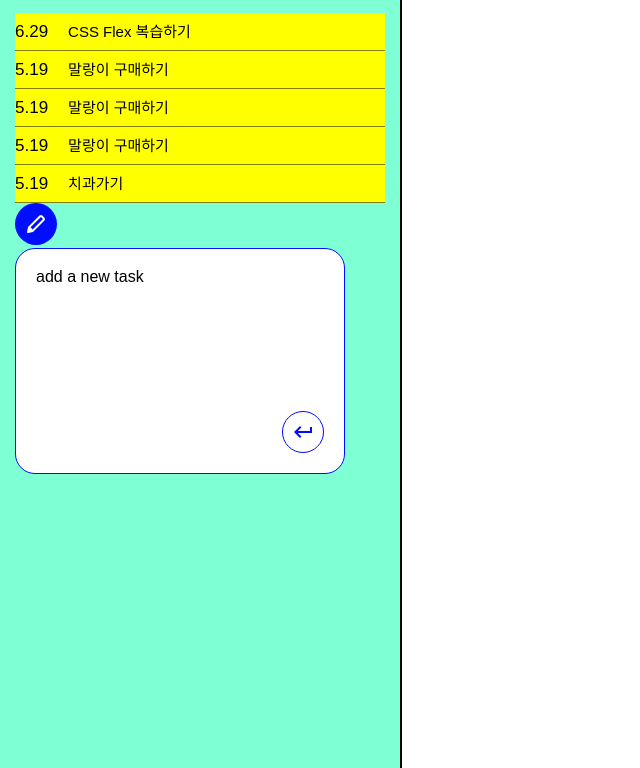
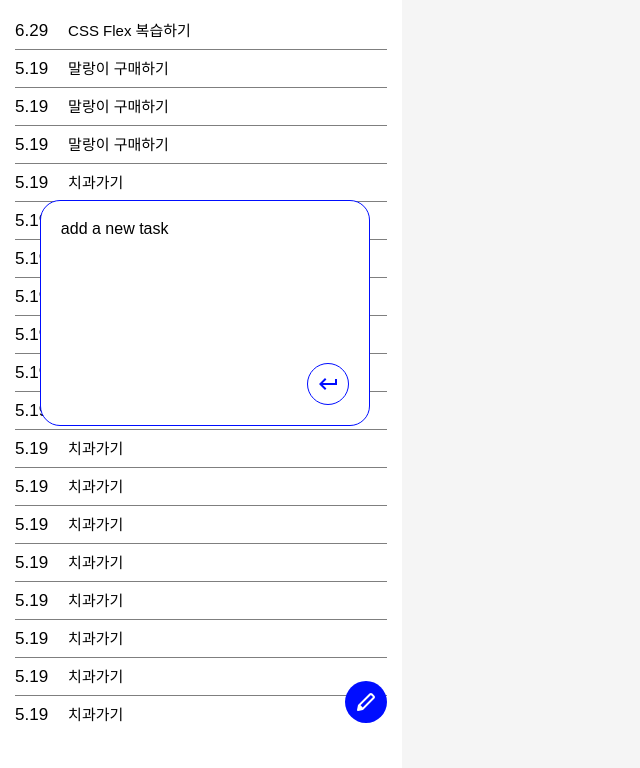
Before and after one commit to 1esther6624-hue/toDoList, a plain HTML site: page index.html in a window 1280 px wide. Shown: the part 106-874 px from the top of the page, without its empty margins (0-640 px from the left). Drawn offline with Linux system fonts and the light colour scheme; a web font is replaced by a local one.

Commit message:
투두 css완성

```diff
--- a/index.html
+++ b/index.html
@@ -41,6 +41,90 @@
                 </li>
                 <li>
                     <a href="#" class="date">5.19</a>
+                    <a href="#" class="list">치과가기</a>
+                </li>
+                <li>
+                    <a href="#" class="date">5.19</a>
+                    <a href="#" class="list">치과가기</a>
+                </li>
+                <li>
+                    <a href="#" class="date">5.19</a>
+                    <a href="#" class="list">치과가기</a>
+                </li>
+                <li>
+                    <a href="#" class="date">5.19</a>
+                    <a href="#" class="list">치과가기</a>
+                </li>
+                <li>
+                    <a href="#" class="date">5.19</a>
+                    <a href="#" class="list">치과가기</a>
+                </li>
+                <li>
+                    <a href="#" class="date">5.19</a>
+                    <a href="#" class="list">치과가기</a>
+                </li>
+                <li>
+                    <a href="#" class="date">5.19</a>
+                    <a href="#" class="list">치과가기</a>
+                </li>
+                <li>
+                    <a href="#" class="date">5.19</a>
+                    <a href="#" class="list">치과가기</a>
+                </li>
+                <li>
+                    <a href="#" class="date">5.19</a>
+                    <a href="#" class="list">치과가기</a>
+                </li>
+                <li>
+                    <a href="#" class="date">5.19</a>
+                    <a href="#" class="list">치과가기</a>
+                </li>
+                <li>
+                    <a href="#" class="date">5.19</a>
+                    <a href="#" class="list">치과가기</a>
+                </li>
+                <li>
+                    <a href="#" class="date">5.19</a>
+                    <a href="#" class="list">치과가기</a>
+                </li>
+                <li>
+                    <a href="#" class="date">5.19</a>
+                    <a href="#" class="list">치과가기</a>
+                </li>
+                <li>
+                    <a href="#" class="date">5.19</a>
+                    <a href="#" class="list">치과가기</a>
+                </li>
+                <li>
+                    <a href="#" class="date">5.19</a>
+                    <a href="#" class="list">치과가기</a>
+                </li>
+                <li>
+                    <a href="#" class="date">5.19</a>
+                    <a href="#" class="list">치과가기</a>
+                </li>
+                <li>
+                    <a href="#" class="date">5.19</a>
+                    <a href="#" class="list">치과가기</a>
+                </li>
+                <li>
+                    <a href="#" class="date">5.19</a>
+                    <a href="#" class="list">치과가기</a>
+                </li>
+                <li>
+                    <a href="#" class="date">5.19</a>
+                    <a href="#" class="list">치과가기</a>
+                </li>
+                <li>
+                    <a href="#" class="date">5.19</a>
+                    <a href="#" class="list">치과가기</a>
+                </li>
+                <li>
+                    <a href="#" class="date">5.19</a>
+                    <a href="#" class="list">치과가기</a>
+                </li>
+                <li>
+                    <a href="#" class="date">5.19</a>
                     <a href="#" class="list">말랑이 구매하기</a>
                 </li>
                 <li>
--- a/styles/index.css
+++ b/styles/index.css
@@ -5,10 +5,12 @@
 /* 부모선택자 > 자식선택자 {속성:값;} */
 /* 형제선택자 + 인접형제선택자 {속성:값;} */
 /* 형제선택자 ~ 뒤에모든형제들 {속성:값;} */
+body {background-color: #f5f5f5;}
 #wrap {
+    background-color: #fff;
+    position: relative; /* 기준 */
     width: 402px;/* css 숫자입력 시 단위작성하기 */
     height: 874px;
-    background-color: aquamarine;
     /* 안쪽여백, 피그마 오토레이아웃 패딩과 동일 */
     /* 안쪽여백 패딩을 4방향 각각 넣는 */
     /* padding-left: 15px;
@@ -27,11 +29,9 @@
     /* border-right:1px solid #000; */
     /* border-right:1px dashed #000; */
     /* border-right:1px dotted #000;*/
-    border-right:2px double #000;
 }
 /* ============================================================ header 1행 */
 #wrap > header {
-    border-bottom: 1px solid #000;
     margin-bottom: 16px;
 }
 #wrap > header > .logo_search_menu {
@@ -74,9 +74,12 @@
     font-weight: 700;
 }
 /* ============================================================ main 1행 */
-#wrap > main {}
+#wrap > main {
+    height: 91%;
+    overflow: auto;
+    /* 내용이 넘친 방향만 자동으로 스크롤을 만들고 나머지는 hidden 처리 */
+}
 #wrap > main > .all_list {
-    background-color: yellow;
     display: flex;
     flex-flow: column-reverse nowrap;
     /* gap: 10px; */ /* 2개이상의 자식사이 바깥쪽여백(간격) 적용(margin효과동일) */
@@ -110,11 +113,21 @@
     display: flex;
     flex-flow: column nowrap;
     justify-content: space-between;
+    /* 팝업 띄우기 */
+    position: absolute; right: 8%; top: 35%;
 }
 #wrap > main > .write_popup > .info {}
 #wrap > main > .write_popup > .write_btn {
     align-self: flex-end;/* 자식한테만 개별로 적용하고 싶은 경우 */
     width: 42px; height: 42px;
 }
-#wrap > main > .write_popup > .write_popup_btn {} /* 글쓰기 버튼 */
-#wrap > main > .write_popup > .write_popup_btn > img {width: 100%;}
+#wrap > main > .write_popup > .write_btn > img {width: 100%;}
+/* ======================================= 글쓰기버튼 */
+#wrap > main > .write_popup_btn {
+    width: 42px; height: 42px;
+    display: block;
+    /* position: fixed; */
+    position: absolute;
+    right: 15px; bottom: 45px;
+}
+#wrap > main > .write_popup_btn > img {width: 100%;}
```
